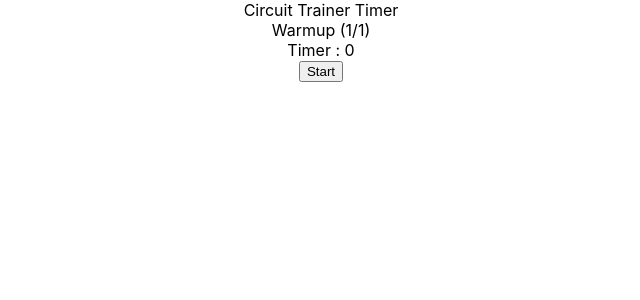
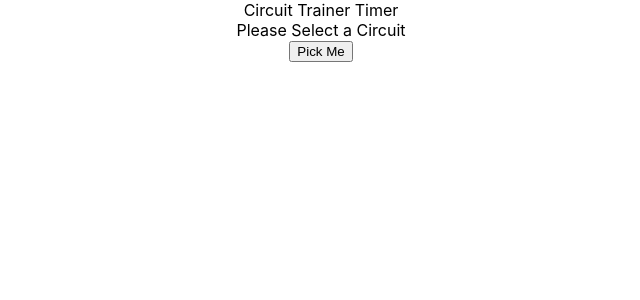
Before and after one commit to kfyh/circuit-training-timer, a React (Create React App) app: page / in a window 1280 px wide. Shown: the top 300 px of the page, without its empty margins (319-959 px from the left). Built offline with nearby package versions, Linux system fonts and the light colour scheme.

Commit message:
Placeholder selection screen

```diff
--- a/src/App.js
+++ b/src/App.js
@@ -2,6 +2,7 @@ import React from 'react'
 import PropTypes from 'prop-types'
 import './App.css'
 import CircuitTimer from './components/CircuitTimer'
+import Selector from './components/Selector'
 
 class App extends React.Component {
   constructor (props) {
@@ -9,8 +10,6 @@ class App extends React.Component {
 
     this.intervals = [
       { label: 'Warmup', time: 5, reps: 1, type: 'prep' },
-      { label: 'Eat Bamboo', time: 10, reps: 1, type: 'exercise' },
-      { label: 'Break 1', time: 5, reps: 1, type: 'break' },
       {
         label: '3 Sets of Sit Ups',
         time: 10,
@@ -18,23 +17,51 @@ class App extends React.Component {
         type: 'set',
         steps: [
           { label: 'Import Pandas', time: 8, reps: 1, type: 'exercise' },
+          { label: 'Break - You\'ve done a great job', time: 3, reps: 1, type: 'break' },
           { label: 'Watch them tumble', time: 8, reps: 1, type: 'exercise' },
+          { label: 'Break - You\'ve done a great job', time: 3, reps: 1, type: 'break' },
           { label: 'Porco eagle pose', time: 8, reps: 1, type: 'exercise' },
+          { label: 'Break - You\'ve done a great job', time: 3, reps: 1, type: 'break' },
           { label: 'Porco pull ups yeah man', time: 8, reps: 1, type: 'exercise' },
           { label: 'Break - You\'ve done a great job', time: 3, reps: 1, type: 'break' }
         ]
       },
       { label: 'Cooldown', time: 5, reps: 1, type: 'prep' }
     ]
+    this.state = {
+      selectionScreen: true
+    }
+  }
+
+  RenderScreen = (selectionScreen) => {
+    let screen
+    if (selectionScreen) {
+      screen = <Selector onClick={this.onSelectionMade} />
+    } else {
+      screen = <CircuitTimer intervals={this.intervals} onComplete={this.onComplete}/>
+    }
+    return screen
   }
 
   render () {
     return (
       <div className="App">
         <div>Circuit Trainer Timer</div>
-        <CircuitTimer intervals={this.intervals} />
+        {this.RenderScreen(this.state.selectionScreen)}
       </div>
     )
+  }
+
+  onSelectionMade = () => {
+    this.setState({
+      selectionScreen: false
+    });
+  }
+
+  onComplete = () => {
+    this.setState({
+      selectionScreen: true
+    });
   }
 }
 
--- a/src/components/CircuitTimer.js
+++ b/src/components/CircuitTimer.js
@@ -34,6 +34,7 @@ class CircuitTimer extends React.Component {
       currentInterval = currentInterval.steps[this.state.currentStepIndex]
       currentRep = this.state.currentStepRep
     }
+
     return (
       <div>
         <ExerciseLabel interval={currentInterval} currentRep={currentRep} />
@@ -95,6 +96,7 @@ class CircuitTimer extends React.Component {
           endTime: 0,
           timeLeft: 0
         })
+        this.props.onComplete()
       } else {
         this.setState(result)
       }
@@ -107,7 +109,8 @@ class CircuitTimer extends React.Component {
 }
 
 CircuitTimer.propTypes = {
-  intervals: PropTypes.arrayOf(PropTypes.object)
+  intervals: PropTypes.arrayOf(PropTypes.object),
+  onComplete: PropTypes.func
 }
 
 export default CircuitTimer
--- /dev/null
+++ b/src/components/Selector.js
@@ -0,0 +1,21 @@
+import React from 'react'
+import PropTypes from 'prop-types'
+
+function Selector ({ onClick }) {
+  return (
+    <div>
+      <div>
+            Please Select a Circuit
+      </div>
+      <button onClick={onClick}>
+        Pick Me
+      </button>
+    </div>
+  )
+}
+
+Selector.propTypes = {
+  onClick: PropTypes.func
+}
+
+export default Selector
```
